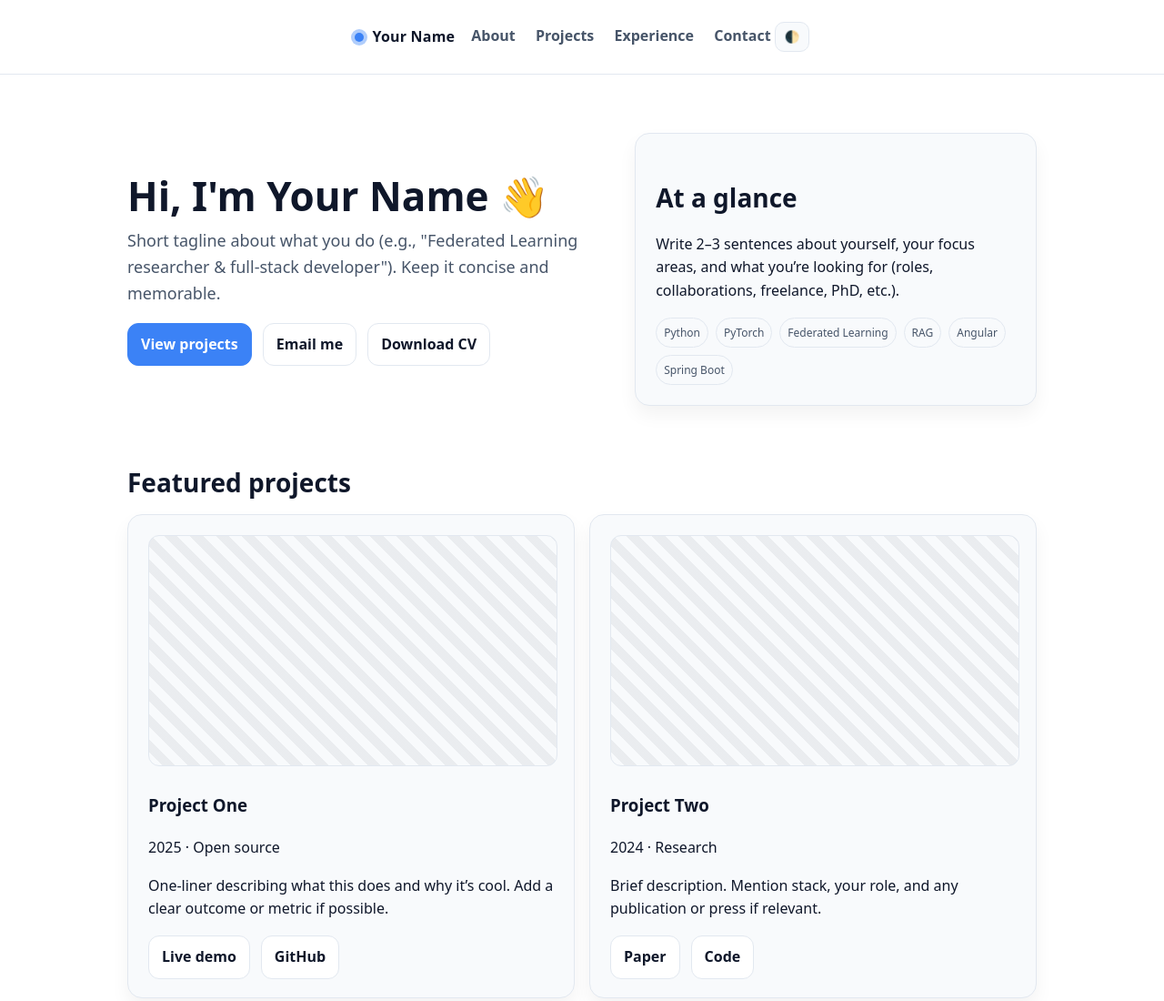
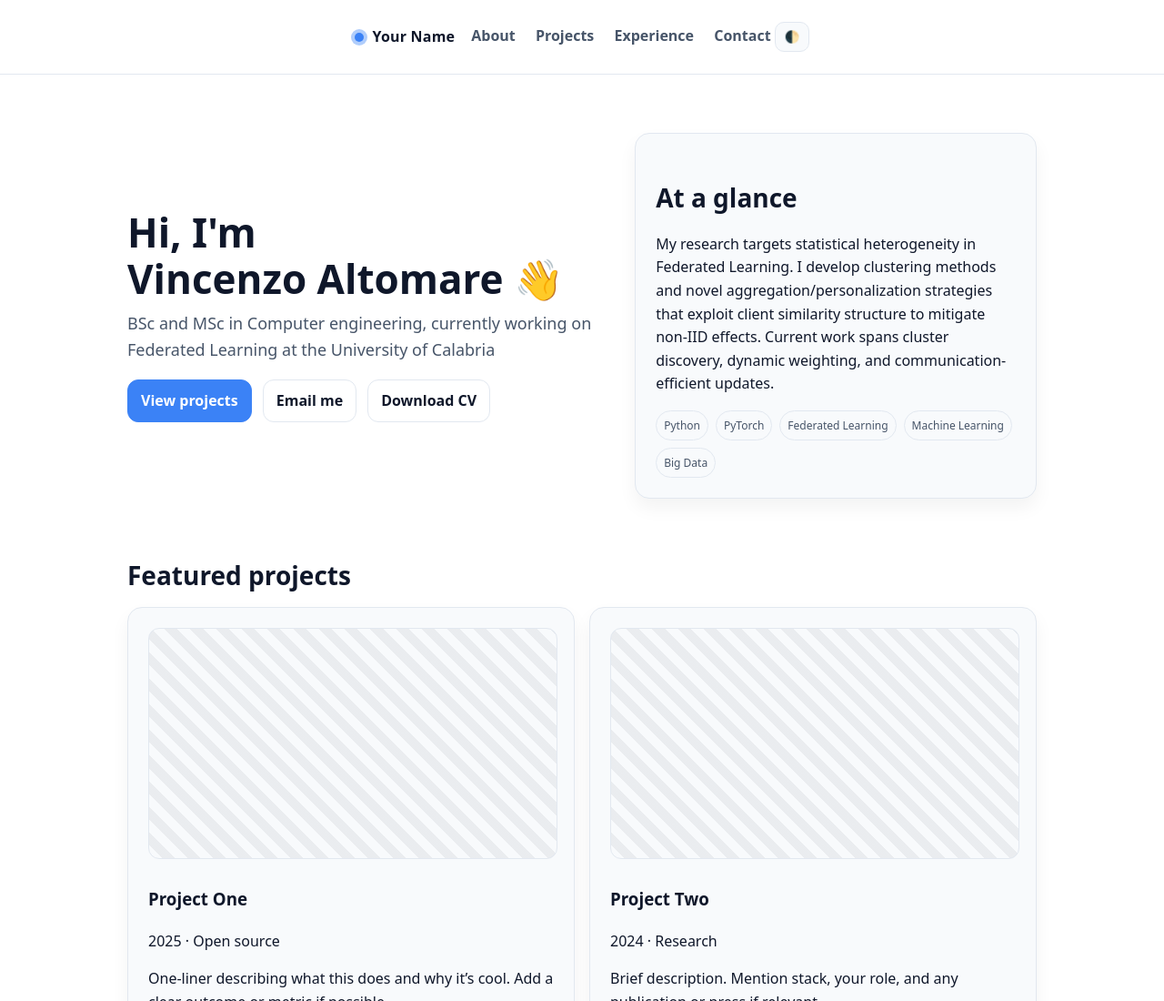
Before and after one commit to Vialt6/vialt6.github.io, a plain HTML site: page index.html in a window 1280 px wide. Shown: the top 1100 px of the page at 91% size. Drawn offline with Linux system fonts and the light colour scheme.

Commit message:
Update index.html

```diff
--- a/index.html
+++ b/index.html
@@ -98,24 +98,23 @@
   <main class="container">
     <section class="hero">
       <div>
-        <h1>Hi, I'm <span style="white-space:nowrap;">Your Name</span> 👋</h1>
-        <p class="lead">Short tagline about what you do (e.g., "Federated Learning researcher & full‑stack developer"). Keep it concise and memorable.</p>
+        <h1>Hi, I'm <span style="white-space:nowrap;">Vincenzo Altomare</span> 👋</h1>
+        <p class="lead">BSc and MSc in Computer engineering, currently working on Federated Learning at the University of Calabria</p>
         <div class="btns">
           <a class="btn primary" href="#projects">View projects</a>
-          <a class="btn" href="mailto:you@example.com">Email me</a>
+          <a class="btn" href="vincenzo.altomare@unical.it">Email me</a>
           <a class="btn" href="cv.pdf" download>Download CV</a>
         </div>
       </div>
       <div class="card">
         <h2>At a glance</h2>
-        <p>Write 2–3 sentences about yourself, your focus areas, and what you’re looking for (roles, collaborations, freelance, PhD, etc.).</p>
+        <p>My research targets statistical heterogeneity in Federated Learning. I develop clustering methods and novel aggregation/personalization strategies that exploit client similarity structure to mitigate non-IID effects. Current work spans cluster discovery, dynamic weighting, and communication-efficient updates.</p>
         <div class="tags" aria-label="Skills">
           <span class="tag">Python</span>
           <span class="tag">PyTorch</span>
           <span class="tag">Federated Learning</span>
-          <span class="tag">RAG</span>
-          <span class="tag">Angular</span>
-          <span class="tag">Spring Boot</span>
+          <span class="tag">Machine Learning</span>
+          <span class="tag">Big Data</span>
         </div>
       </div>
     </section>
```
